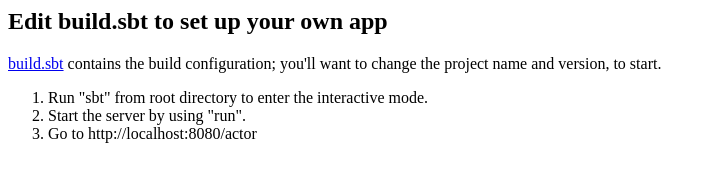
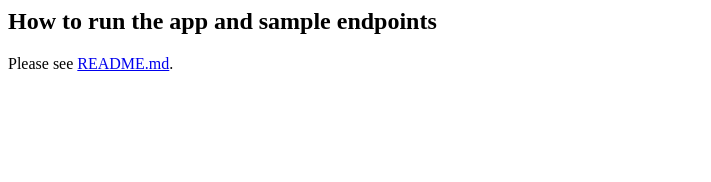
Before and after one commit to paypal/squbs-scala-seed.g8, a plain HTML site: page tutorial/index.html in a window 1280 px wide. Shown: the whole page, without its empty margins (0-711 px from the left). Drawn offline with Linux system fonts and the light colour scheme.

Commit message:
#330 Move to Akka HTTP

```diff
--- a/tutorial/index.html
+++ b/tutorial/index.html
@@ -1,23 +1,14 @@
 <html>
 <head>
-  <title>Squbs - Activator Template</title>
+  <title>squbs - Scala Activator Template</title>
 </head>
 <body>
 <div>
-  <h2>Edit build.sbt to set up your own app</h2>
+  <h2>How to run the app and sample endpoints</h2>
 
   <p>
-    <a href="#code/build.sbt"
-       class="shortcut">build.sbt</a> contains the build configuration; you'll
-    want to change the project name and version, to start.
-  </p>
-
-  <p>
-    <ol>
-      <li>Run "sbt" from root directory to enter the interactive mode.</li>
-      <li>Start the server by using "run".</li>
-      <li>Go to http://localhost:8080/actor</li>
-    </ol>
+    Please see <a href="#code/README.md"
+       class="shortcut">README.md</a>.
   </p>
 
 </div>
```
Also changed, not shown: 15 other files.
